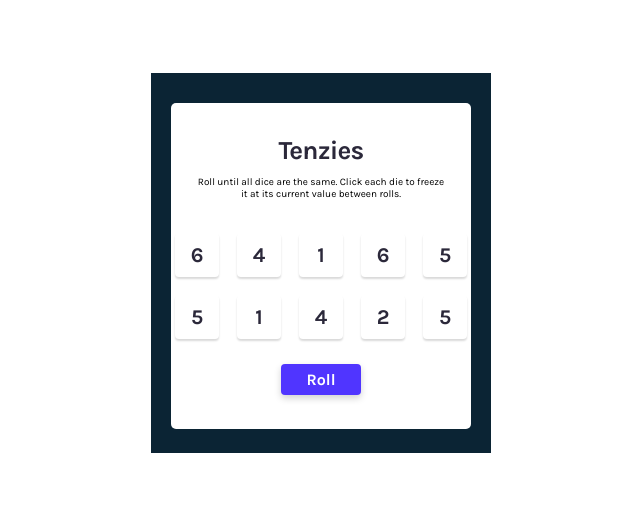
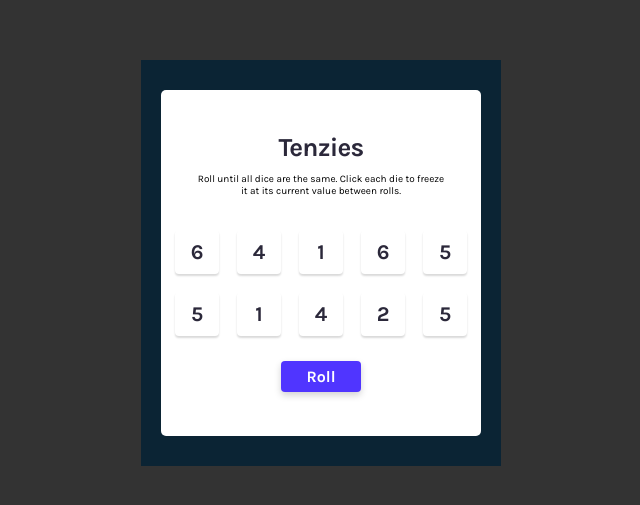
Before and after one commit to golucristian22/Tenzies, a React (Create React App) app: page / in a window 1280 px wide. Shown: the part 137-642 px from the top of the page, without its empty margins (319-959 px from the left). Built offline with nearby package versions, Linux system fonts and the light colour scheme.

Commit message:
Adjusted the Styles.

```diff
--- a/src/components/tenzies/tenzies.styles.scss
+++ b/src/components/tenzies/tenzies.styles.scss
@@ -5,11 +5,11 @@
   text-align: center;
   background-color: #fff;
   border-radius: 5px;
+  padding: 10px 0;
 
   &__container {
-    height: 32rem;
     width: 100%;
-    max-width: 300px;
+    max-width: 320px;
     padding: 30px 20px;
     background-color: #0b2434;
   }
@@ -46,7 +46,7 @@
     align-items: center;
     flex-wrap: wrap;
     gap: 18px;
-    margin: 23px 0 25px 0;
+    margin: 23px 10px 25px 10px;
   }
 
   &__number {
--- a/src/index.scss
+++ b/src/index.scss
@@ -4,6 +4,7 @@ html {
 
 body {
   margin: 0;
+  background-color: #333;
   font-family: "Karla", "Inter", sans-serif;
   -webkit-font-smoothing: antialiased;
   -moz-osx-font-smoothing: grayscale;
```
